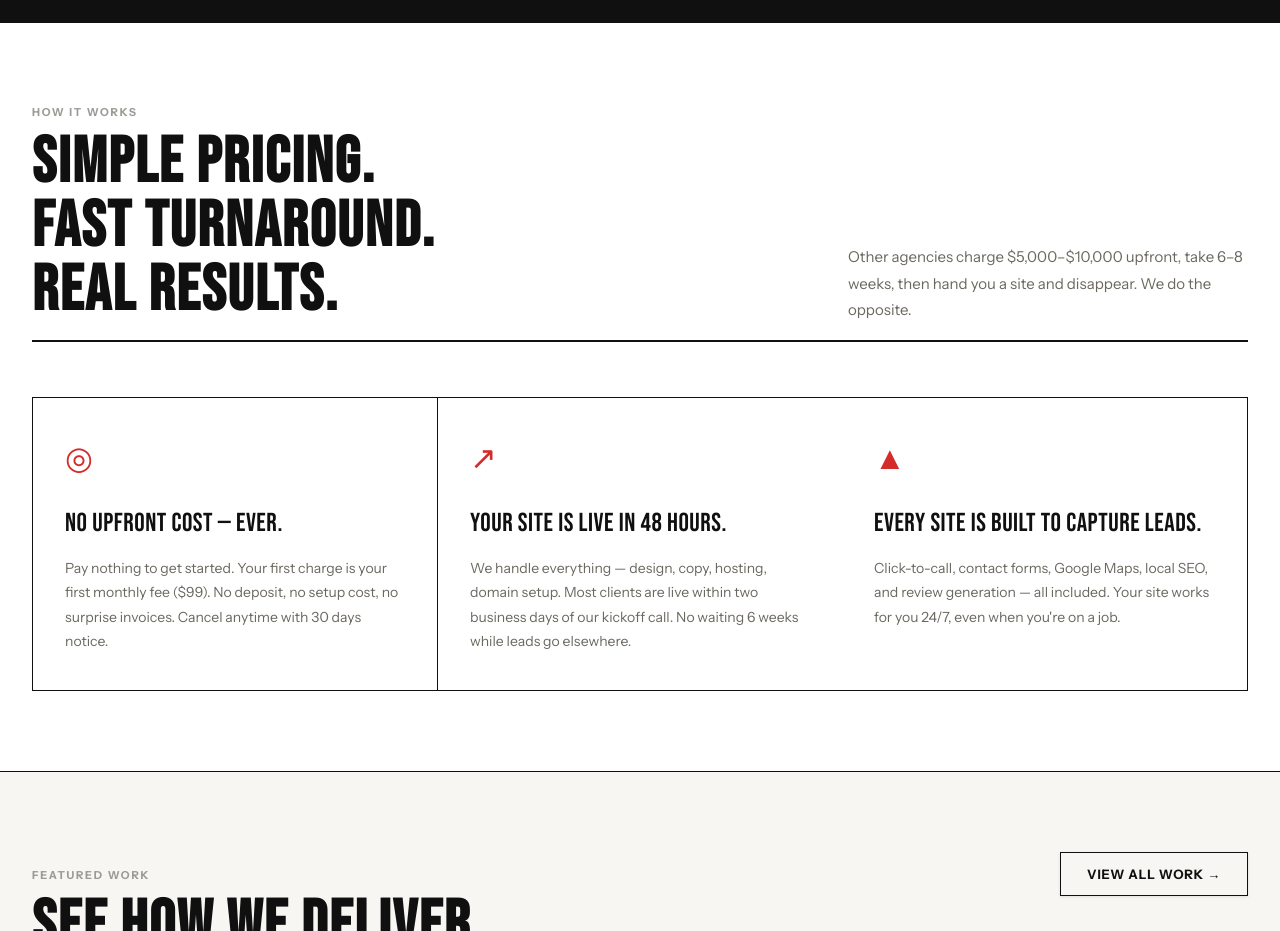
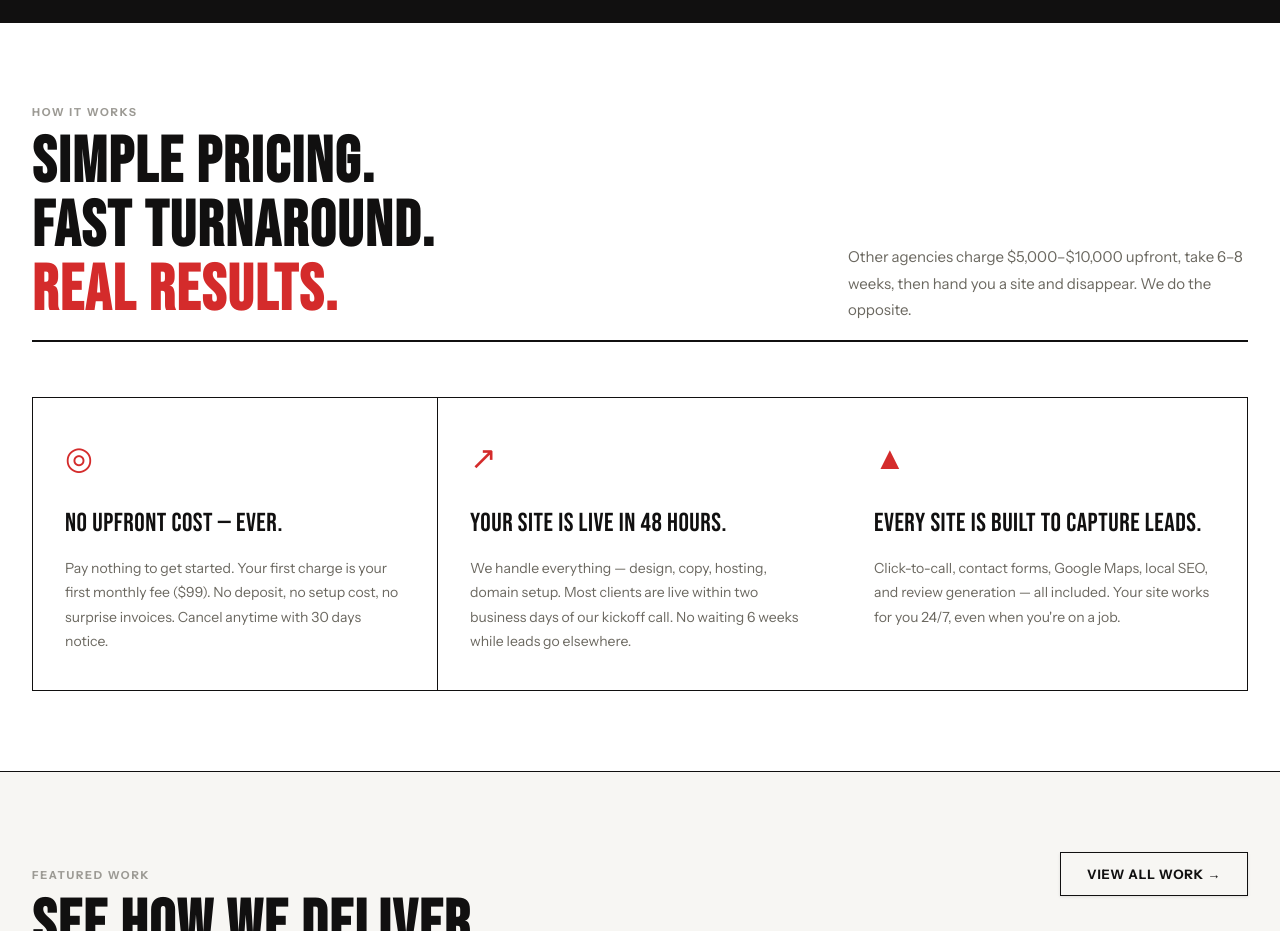
Before and after one commit to KeteaonkSmith/ObsessiveWebsite, a React (Vite) app: page / in a window 1280 px wide. Shown: the part 1240-2171 px from the top of the page. Built offline with nearby package versions, Linux system fonts and the light colour scheme.

Commit message:
lan changes

```diff
--- a/src/pages/Home.jsx
+++ b/src/pages/Home.jsx
@@ -157,7 +157,7 @@ export default function HomePage({ setPage }) {
             <div style={{ display: 'flex', alignItems: 'baseline', justifyContent: 'space-between', paddingBottom: 18, marginBottom: 56, flexWrap: 'wrap', gap: 16, position: 'relative' }}>
               <div>
                 <SectionLabel text="How it works" />
-                <Display>Simple pricing.<br />Fast turnaround.<br />Real results.</Display>
+                <Display>Simple pricing.<br />Fast turnaround.<br /><span style={{ color: T.red }}>Real results.</span></Display>
               </div>
               <p style={{ fontSize: 15, color: T.mid, maxWidth: 400, lineHeight: 1.75, alignSelf: 'flex-end' }}>
                 Other agencies charge $5,000–$10,000 upfront, take 6–8 weeks, then hand you a site and disappear. We do the opposite.
@@ -201,7 +201,7 @@ export default function HomePage({ setPage }) {
             </div>
           </Reveal>
           <Reveal delay={100}>
-            <div style={{ border: `1.5px solid ${T.ink}`, background: T.white, padding: '28px 32px', display: 'flex', alignItems: 'center', gap: 32, justifyContent: 'space-between', flexWrap: 'wrap' }}>
+            <div style={{border: `1.5px solid ${T.ink}`, background: T.white, padding: '28px 32px', display: 'flex', alignItems: 'center', gap: 32, justifyContent: 'space-between', flexWrap: 'wrap' }}>
               <div>
                 <div style={{ fontFamily: "'Instrument Sans', sans-serif", fontWeight: 700, fontSize: 11, letterSpacing: '.12em', textTransform: 'uppercase', color: T.red, marginBottom: 6 }}>Cruz Air LLC — Live Site</div>
                 <div style={{ fontFamily: "'Bebas Neue', sans-serif", fontSize: 32, color: T.ink, marginBottom: 8 }}>CRUZ AIR LLC</div>
```
